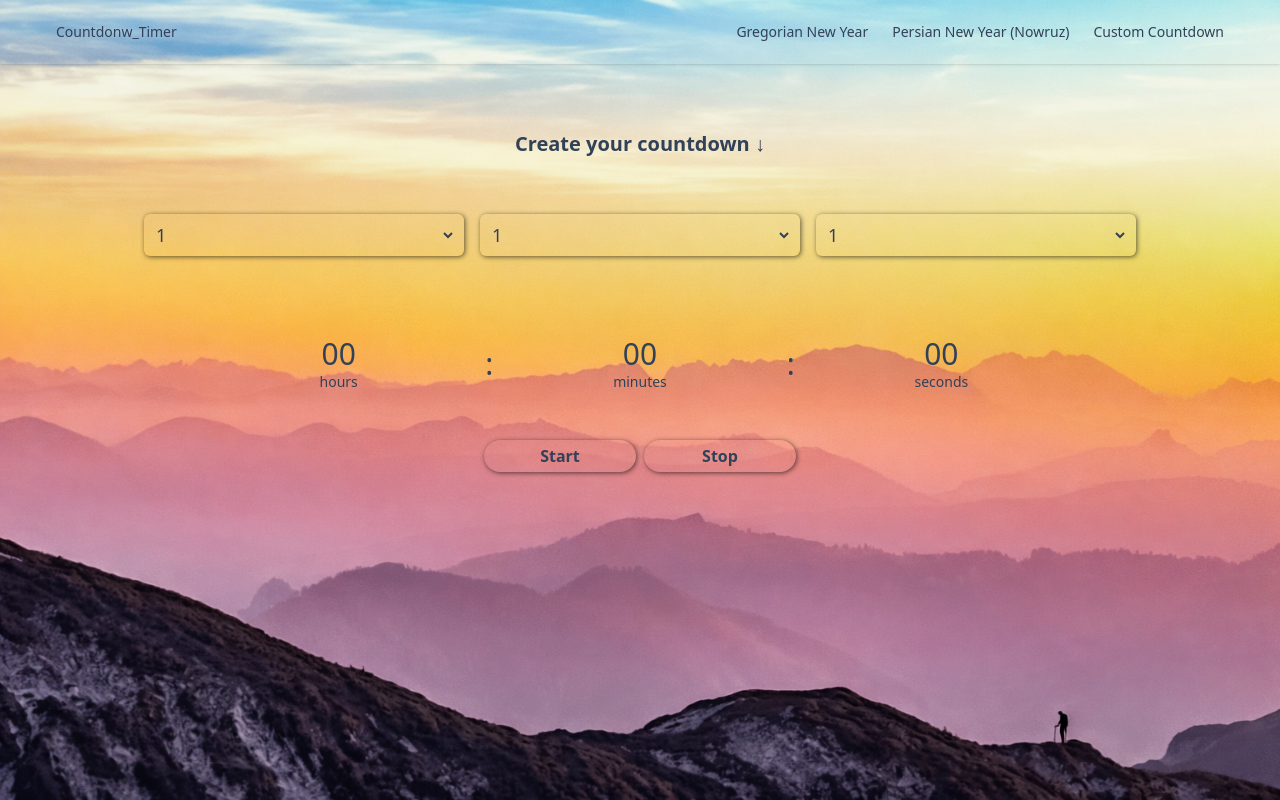
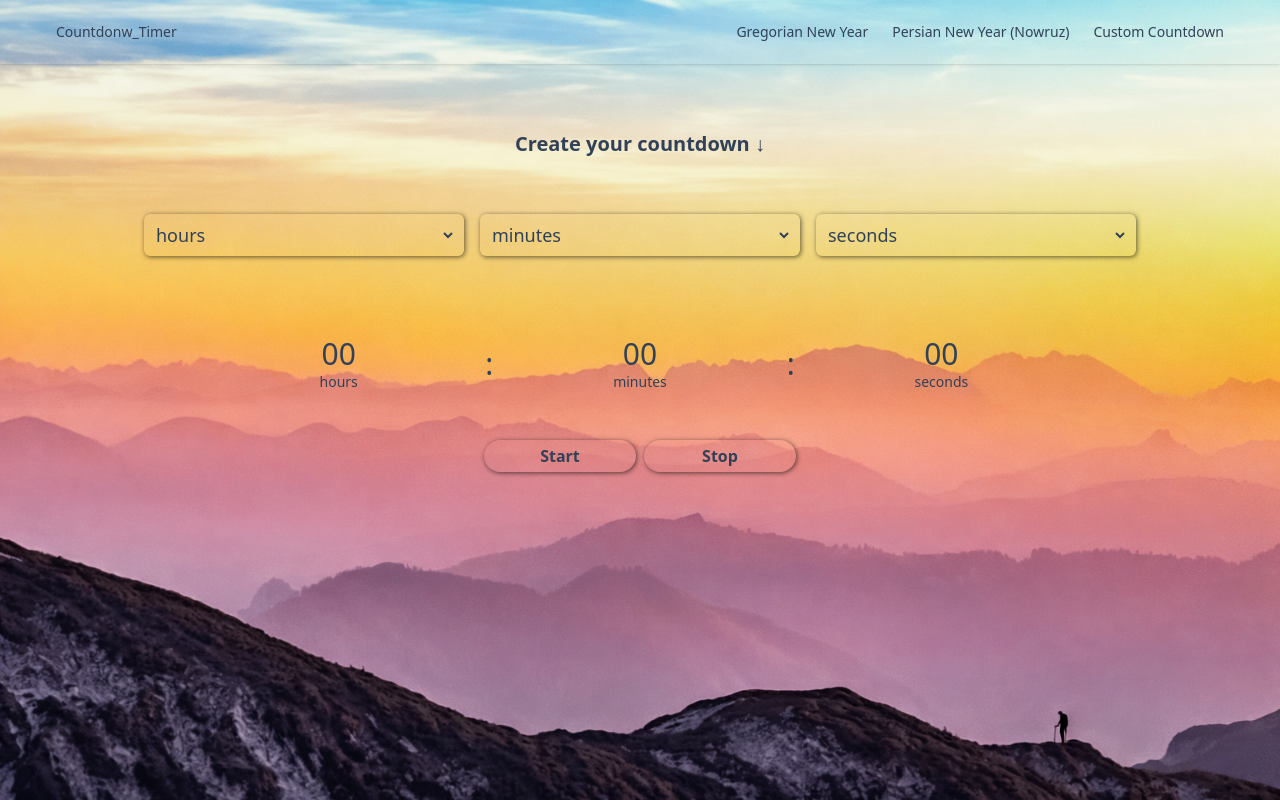
Before and after one commit to 01mehran/Countdown-timer, a React (Vite) app: page /Countdown-timer/customCountdown in a window 1280 px wide. Built offline with nearby package versions, Linux system fonts and the light colour scheme.

Commit message:
feat: add title for select

```diff
--- a/src/pages/CustomCountdown/CustomCountDown.tsx
+++ b/src/pages/CustomCountdown/CustomCountDown.tsx
@@ -14,25 +14,43 @@ export default function CustomCountDown() {
         <section className="flex justify-center gap-4 mt-14 ">
           {/* Hours; */}
           <article className="w-[25%] py-2 rounded-md px-2  shadow-[1px_1px_5px_rgba(0,0,0,.6)]">
-            <select className=" w-full h-full border-0 outline-0 text-lg">
+            <select
+              className=" w-full h-full border-0 outline-0 text-lg"
+              defaultValue=""
+            >
+              <option value="" disabled hidden>
+                hours
+              </option>
               {Array.from({ length: 24 }, (_, i) => (
-                <option value={i}>{i + 1}</option>
+                <option value={i + 1}>{i + 1}</option>
               ))}
             </select>
           </article>
           {/* Minutes */}
           <article className="w-[25%] py-2 rounded-md px-2  shadow-[1px_1px_5px_rgba(0,0,0,.6)]">
-            <select className="w-full h-full  border-0 outline-0 text-lg">
-              {Array.from({ length: 59 }, (_, i) => (
-                <option value={i}>{i + 1}</option>
+            <select
+              className="w-full h-full  border-0 outline-0 text-lg"
+              defaultValue=""
+            >
+              <option value="" disabled hidden>
+                minutes
+              </option>
+              {Array.from({ length: 60 }, (_, i) => (
+                <option value={i + 1}>{i + 1}</option>
               ))}
             </select>
           </article>
           {/* Seconds */}
           <article className="w-[25%] py-2 rounded-md px-2 shadow-[1px_1px_5px_rgba(0,0,0,.6)]">
-            <select className=" w-full h-full border-0 outline-0 text-lg ">
-              {Array.from({ length: 59 }, (_, i) => (
-                <option value={i}>{i + 1}</option>
+            <select
+              className=" w-full h-full border-0 outline-0 text-lg"
+              defaultValue=""
+            >
+              <option value="" disabled hidden>
+                seconds
+              </option>
+              {Array.from({ length: 60 }, (_, i) => (
+                <option value={i + 1}>{i + 1}</option>
               ))}
             </select>
           </article>
```
